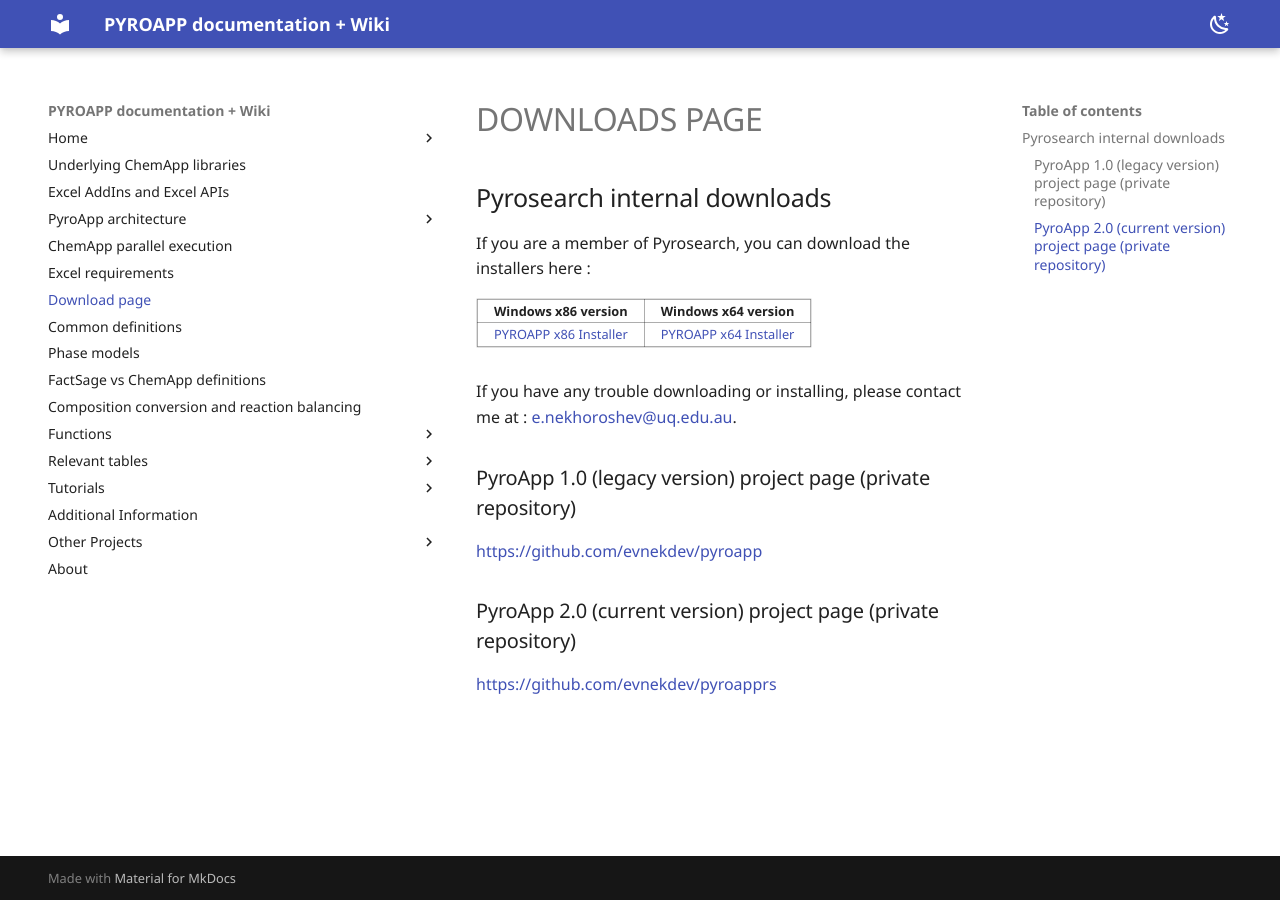
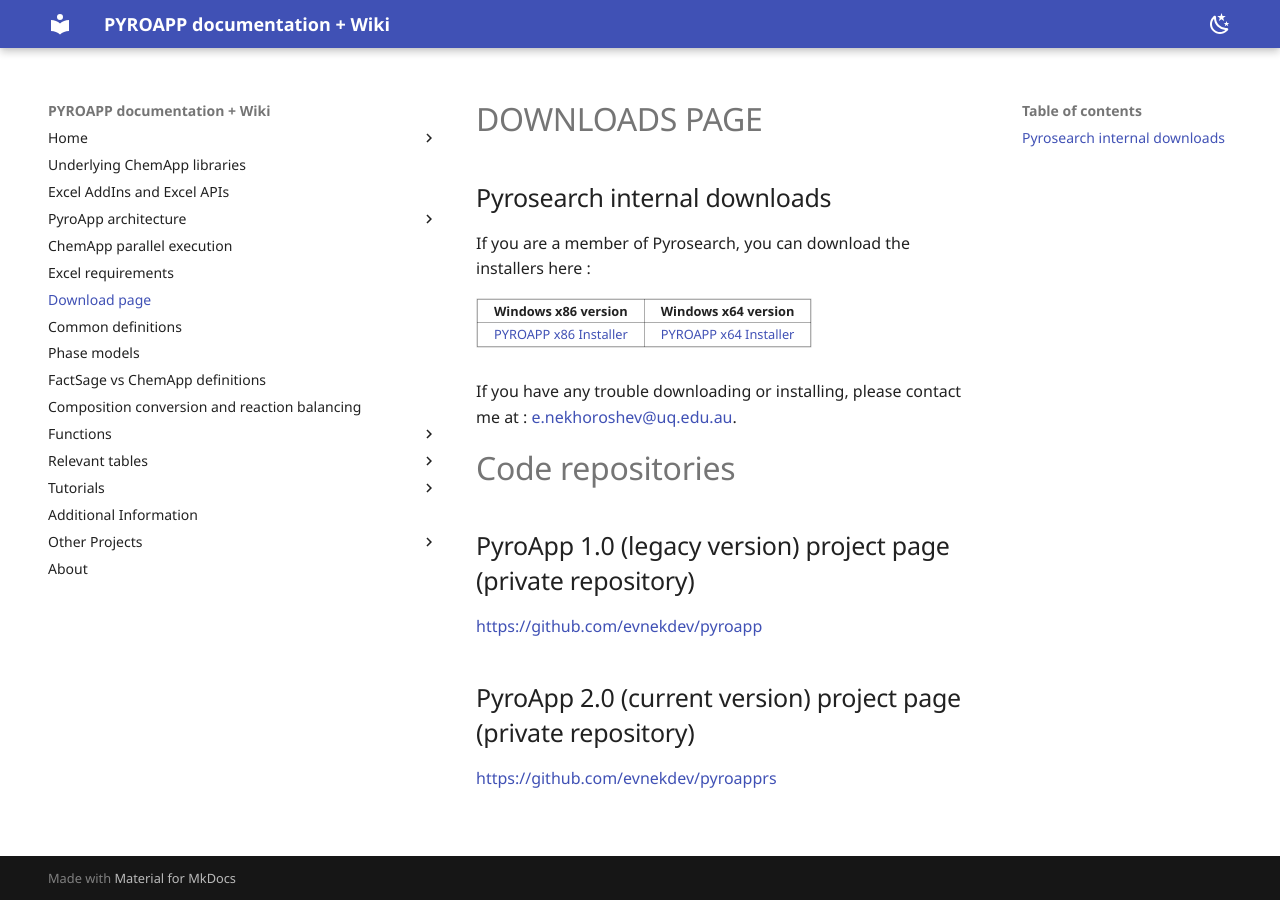
Before and after one commit to evnekdev/pyroapp-docs, an MkDocs documentation site: the page built from docs/download.md, in a window 1280 px wide. Built offline with MkDocs 1.6.1 and Material for MkDocs 9.7.7, drawn with Linux system fonts in a browser that asks for light colours; some web fonts are replaced.

Commit message:
Update download.md

```diff
--- a/docs/download.md
+++ b/docs/download.md
@@ -11,10 +11,12 @@
 
 If you have any trouble downloading or installing, please contact me at : <e.nekhoroshev@uq.edu.au>.
 
-### PyroApp 1.0 (legacy version) project page (private repository)
+# Code repositories
+
+## PyroApp 1.0 (legacy version) project page (private repository)
 
 <https://github.com/evnekdev/pyroapp>
 
-### PyroApp 2.0 (current version) project page (private repository)
+## PyroApp 2.0 (current version) project page (private repository)
 
 <https://github.com/evnekdev/pyroapprs>
```
